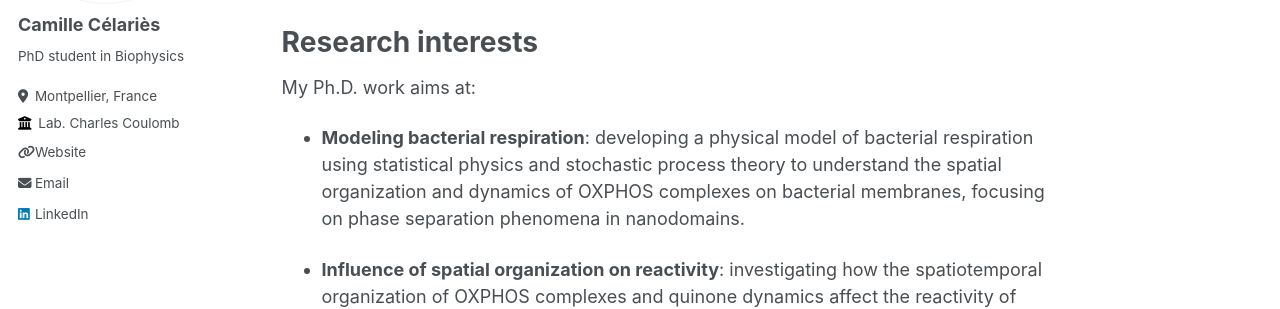
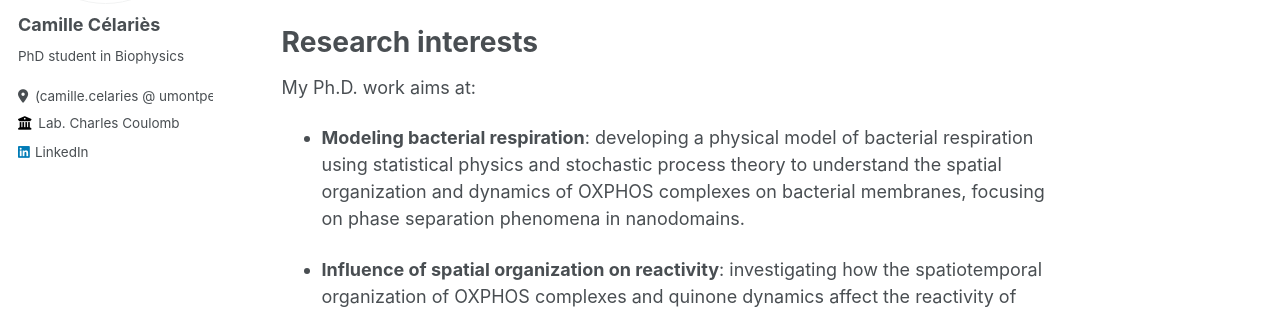
Before and after one commit to camillecelaries/camillecelaries.github.io, a Jekyll site: the page built from _pages/about.md, in a window 1280 px wide. Shown: the part 257-566 px from the top of the page. Built offline with Jekyll 4.4.1, drawn with Linux system fonts in a browser that asks for light colours; some of the changed lines change nothing that is shown.

Commit message:
Update _config.yml

```diff
--- a/_config.yml
+++ b/_config.yml
@@ -27,8 +27,9 @@ author:
   bio              : "PhD student in Biophysics"
   location         : "Montpellier, France"
   employer         : "Lab. Charles Coulomb"
-  uri              : "(camille.celaries@umontpellier.fr)" # URL
-  email            : "(camille.celaries @ umontpellier.fr)"
+  location         : "(camille.celaries @ umontpellier.fr)"
+  uri              : # URL
+  email            : #
 
   # Academic websites
   arxiv            : # URL - Update with the correct link to your profile
```
